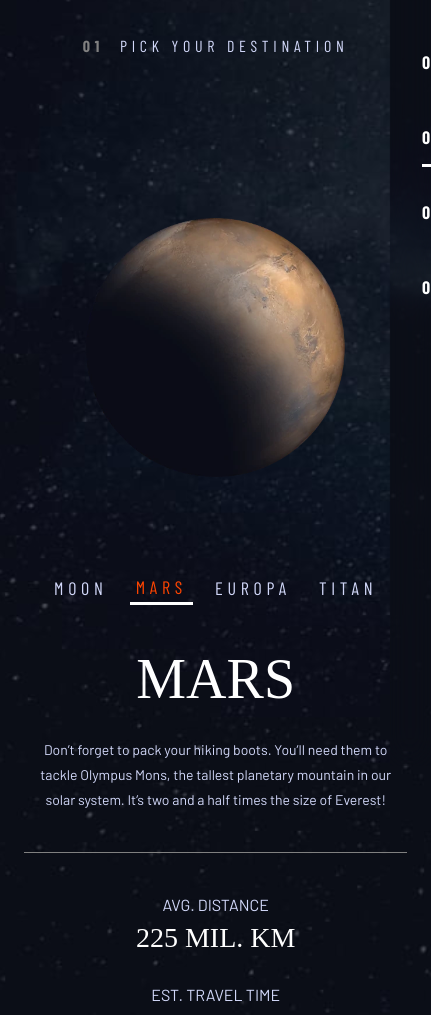
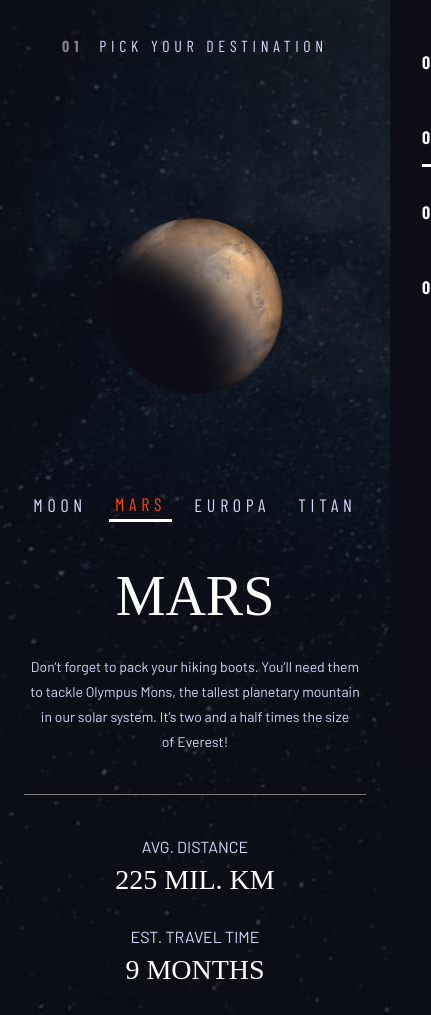
Before and after one commit to natecole1/space-tourism-app, a website: page src/destination/destination-mars.html in a window 390 px wide. Shown: the part 78-1093 px from the top of the page, 431 px wide, since content can reach past the window. Drawn offline with nearby package versions, Linux system fonts and the light colour scheme; a web font is replaced by a local one.

Commit message:
fix: mobile padding

```diff
--- a/src/index.css
+++ b/src/index.css
@@ -734,6 +734,7 @@ body {
 
 /*   Destination Page   */
 
+
 .destination-container {
     text-align: center;
     max-width: 60ch;
@@ -742,6 +743,7 @@ body {
 }
 
 .destination-hero > picture {
+    width: 45%;
     max-width: 60%;
     margin: 5rem auto;
     animation: rotate 20s linear infinite
@@ -750,7 +752,11 @@ body {
 .destination-content {
     justify-content: center;
     align-items: center;
-    padding-inline: 1.5rem;
+
+}
+
+.destination-info {
+    padding: 0 1.5rem;
 }
 
 .numbered-title {
```
Also changed, not shown: src/destination/destination-moon.html (line endings or trailing spaces).
